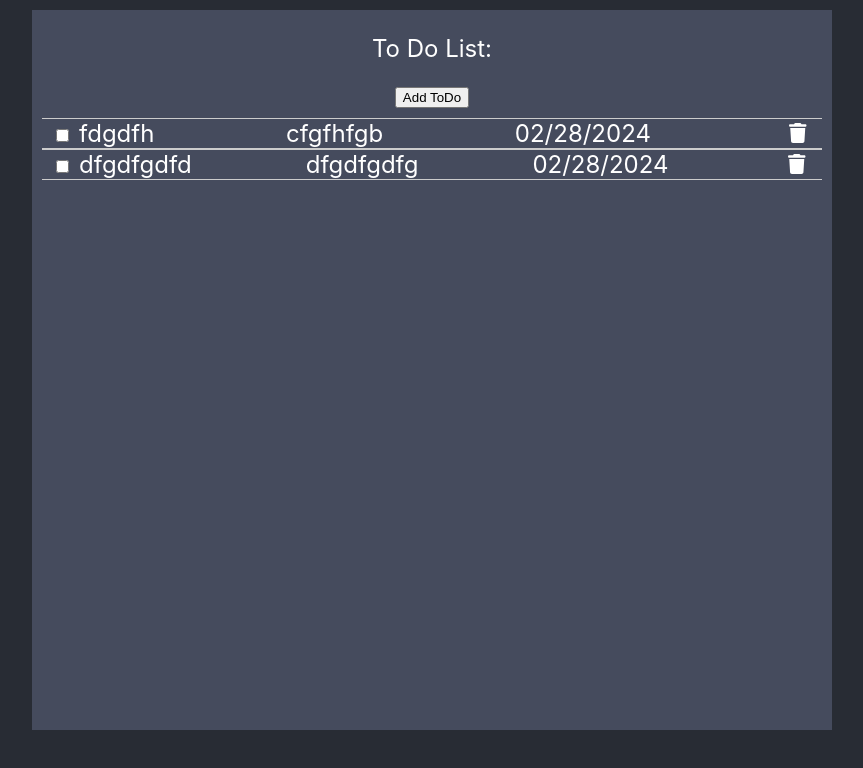
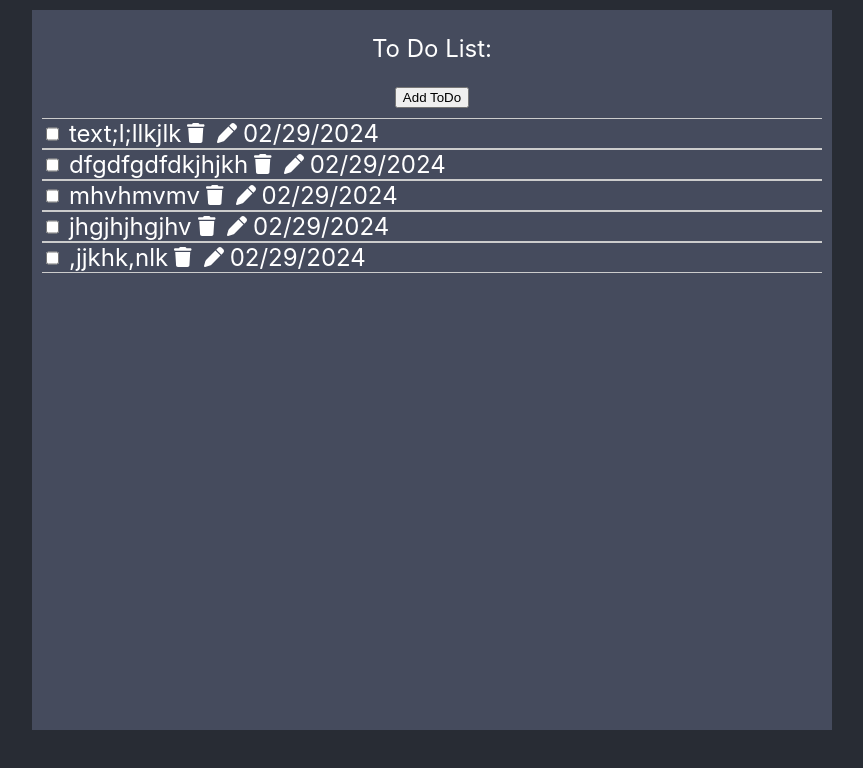
Before and after one commit to AnastasiaOwl/my-ToDoList, a React (Create React App) app: page / in a window 1280 px wide. Shown: the top 768 px of the page, without its empty margins (208-1071 px from the left). Built offline with nearby package versions, Linux system fonts and the light colour scheme; data requests are answered from the project's data file.

Commit message:
Add edit button, style a little bit

```diff
--- a/db.json
+++ b/db.json
@@ -1,18 +1,37 @@
 {
   "todos": [
     {
-      "id": "7b1b24d4-e3ee-4249-b72b-a6c89722c072",
-      "title": "fdgdfh",
-      "description": "cfgfhfgb",
-      "checked": false,
-      "creationDate": "02/28/2024"
+      "title": "text;l;l",
+      "description": "lkjlk",
+      "creationDate": "02/29/2024",
+      "id": "7b1b24d4-e3ee-4249-b72b-a6c89722c072"
     },
     {
+      "title": "dfgdfgdfd",
+      "description": "kjhjkh",
+      "creationDate": "02/29/2024",
       "id": "0d01dfc6-1edc-4962-b7c7-9b03da52e953",
-      "title": "dfgdfgdfd",
-      "description": "dfgdfgdfg",
+      "checked": false
+    },
+    {
+      "title": "mhvh",
+      "description": "mvmv",
+      "creationDate": "02/29/2024",
+      "id": "309d41e2-7cc2-4925-bb1b-9df88f0adf7a",
+      "checked": false
+    },
+    {
+      "title": "jhgjh",
+      "description": "jhgjhv",
+      "creationDate": "02/29/2024",
+      "id": "c2fa32db-1860-4b85-bca3-c30807a10abb"
+    },
+    {
+      "id": "46abf6a8-c816-47dd-9b8a-4c209d3126fb",
+      "title": ",jjkh",
+      "description": "k,nlk",
       "checked": false,
-      "creationDate": "02/28/2024"
+      "creationDate": "02/29/2024"
     }
   ]
 }
--- a/src/ToDoComponentServer.js
+++ b/src/ToDoComponentServer.js
@@ -38,7 +38,6 @@ const ToDoComponentServer = () => {
     const updatedTodos = todos.map((todo) =>
       todo.id === id ? { ...todo, checked: !todo.checked } : todo
     );
-
     try {
       await axios.put(`todos/${id}`, updatedTodos.find(todo => todo.id === id));
       setTodos(updatedTodos);
@@ -55,6 +54,21 @@ const ToDoComponentServer = () => {
       console.error('Error deleting todo:', error);
     }
   };
+
+  const onUpdateTodo = async (id, updatedTodo)=>{
+    const formattedDate = format(new Date(), 'MM/dd/yyyy');
+    const updatedToDo = {
+      ...updatedTodo,
+      creationDate: formattedDate,
+    };
+    try {
+      await axios.put(`todos/${id}`, updatedToDo);
+      const updatedTodos = await axios.get('todos');
+      setTodos(updatedTodos.data);
+    } catch (error) {
+      console.error('Error updating todo:', error);
+    }
+  }
 
   return (
    <div className='container'>
@@ -77,7 +91,7 @@ const ToDoComponentServer = () => {
             <ToDoForm setShowAddForm={setShowAddForm} addTodo={addTodo} />
             )}
         </div>
-        <ToDoItem todos={todos} onCheckHandler={onCheckHandler} onClickDelete={onClickDelete}/>
+        <ToDoItem todos={todos} onCheckHandler={onCheckHandler} onClickDelete={onClickDelete} onUpdateTodo={onUpdateTodo}/>
         </div>
    )}
  </div>
--- /dev/null
+++ b/src/ToDoEditForm.js
@@ -0,0 +1,46 @@
+import React, { useState } from 'react';
+import { FontAwesomeIcon } from '@fortawesome/react-fontawesome';
+import { faSave} from '@fortawesome/free-solid-svg-icons';
+
+const ToDoEditForm = ({todo, setShowEditForm, updateTodo})=>{
+    const [editedTodo, setEditedTodo] = useState({title: todo.title,
+    description: todo.description,});
+
+    const handleSaveTodo = () => {
+        updateTodo(todo.id, editedTodo);
+        setShowEditForm(false);
+      };
+
+      const handleChange = (e) => {
+        const { name, value, type, checked } = e.target;
+        const newValue = type === 'checkbox' ? checked : value;
+
+        setEditedTodo({
+          ...editedTodo,
+          [name]: newValue,
+        });
+      };
+
+
+    return(
+        <>
+      <input
+        type="text"
+        placeholder="Title"
+        name="title"
+        value={editedTodo.title}
+        onChange={handleChange}
+      />
+      <input
+        type="text"
+        placeholder="Description"
+        name="description"
+        value={editedTodo.description}
+        onChange={handleChange}
+      />
+      <button className='button' onClick={handleSaveTodo}><FontAwesomeIcon icon={faSave} /></button>
+        </>
+    )
+}
+
+export default ToDoEditForm
--- a/src/ToDoItem.js
+++ b/src/ToDoItem.js
@@ -1,14 +1,26 @@
-import React from 'react';
+import React, {useState} from 'react';
 import { FontAwesomeIcon } from '@fortawesome/react-fontawesome';
-import { faTrash } from '@fortawesome/free-solid-svg-icons';
+import { faPen, faTrash } from '@fortawesome/free-solid-svg-icons';
+import ToDoEditForm from './ToDoEditForm';
 import './style/TodoItem.css';
 
-const ToDoItem = ({ todos, onCheckHandler, onClickDelete}) => {
+const ToDoItem = ({ todos, onCheckHandler, onClickDelete, onUpdateTodo }) => {
+  const [showEditForm, setShowEditForm] = useState(false);
+  const [selectedTodo, setSelectedTodo] = useState(null);
+
+  const handleEdit = (todo) => {
+    setSelectedTodo(todo);
+    setShowEditForm(true);
+  };
+
   return (
+    <>
     <div className='main'>
       {todos.map((todo) => (
-        <div key={todo.id}  className='todoItem'>
-          <div className='todo'>
+        <div key={todo.id}>
+          {!showEditForm || (showEditForm && selectedTodo && selectedTodo.id !== todo.id) ? (
+            <div className='todoItem'>
+              <div className='text'>
               <input
                 type="checkbox"
                 checked={todo.checked || false}
@@ -17,12 +29,24 @@ const ToDoItem = ({ todos, onCheckHandler, onClickDelete}) => {
               <div className={todo.checked ? "todo-name checked" : "todo-name"}>{todo.title}</div>
               </div>
               <div className='todoText'>{todo.description}</div>
+              <div className='buttonContainer'>
+              <button className='deleteButton' onClick={() => onClickDelete(todo.id)}> <FontAwesomeIcon icon={faTrash}/></button>
+              <button className='button' onClick={() => handleEdit(todo)}><FontAwesomeIcon icon={faPen}/></button>
+              </div>
               <div className='todoText'>{todo.creationDate}</div>
-        {/* <button onClick={onClickEdit}>edit</button> */}
-        <button className='deleteButton' onClick={() => onClickDelete(todo.id)}><FontAwesomeIcon icon={faTrash}/></button>
+              </div>
+          ) : null}
+          {showEditForm && selectedTodo && selectedTodo.id === todo.id && (
+            <ToDoEditForm
+              todo={todo}
+              setShowEditForm={setShowEditForm}
+              updateTodo={onUpdateTodo}
+            />
+          )}
         </div>
       ))}
  </div>
+ </>
   );
 };
 
--- a/src/style/ToDo.css
+++ b/src/style/ToDo.css
@@ -2,7 +2,7 @@
     background-color: transparent;
     border: none;
     color:white;
-    font-size: 30px;
+    font-size: 20px;
     cursor: pointer;
 }
 /* hi */
--- a/src/style/TodoItem.css
+++ b/src/style/TodoItem.css
@@ -9,7 +9,7 @@
     margin-right: 10px;
     display: flex;
     align-items: center;
-    justify-content: space-between;
+    /* justify-content: space-between; */
     min-width: 780px;
     border-top: 1px solid #ccc; /* Added border rule */
     border-bottom: 1px solid #ccc;
@@ -21,7 +21,8 @@
     margin-left: 10px;
   }
   .todoText {
-    margin: 5 px;
+    margin-left: 5 px;
+    margin-right: 5 px;
   }
 
   .todo-name {
@@ -41,7 +42,6 @@
   }
 
   .deleteButton {
-    margin-right: 10px;
     background-color: transparent;
     border: none;
     color: rgb(255, 255, 255);
@@ -52,3 +52,11 @@
   .deleteButton:hover {
     color: rgb(255, 0, 0);
   }
+
+  .buttonContainer {
+    display: flex;
+  }
+
+  .text{
+    display: flex;
+  }
```
Lines whose indentation alone changed are shown as unchanged.
